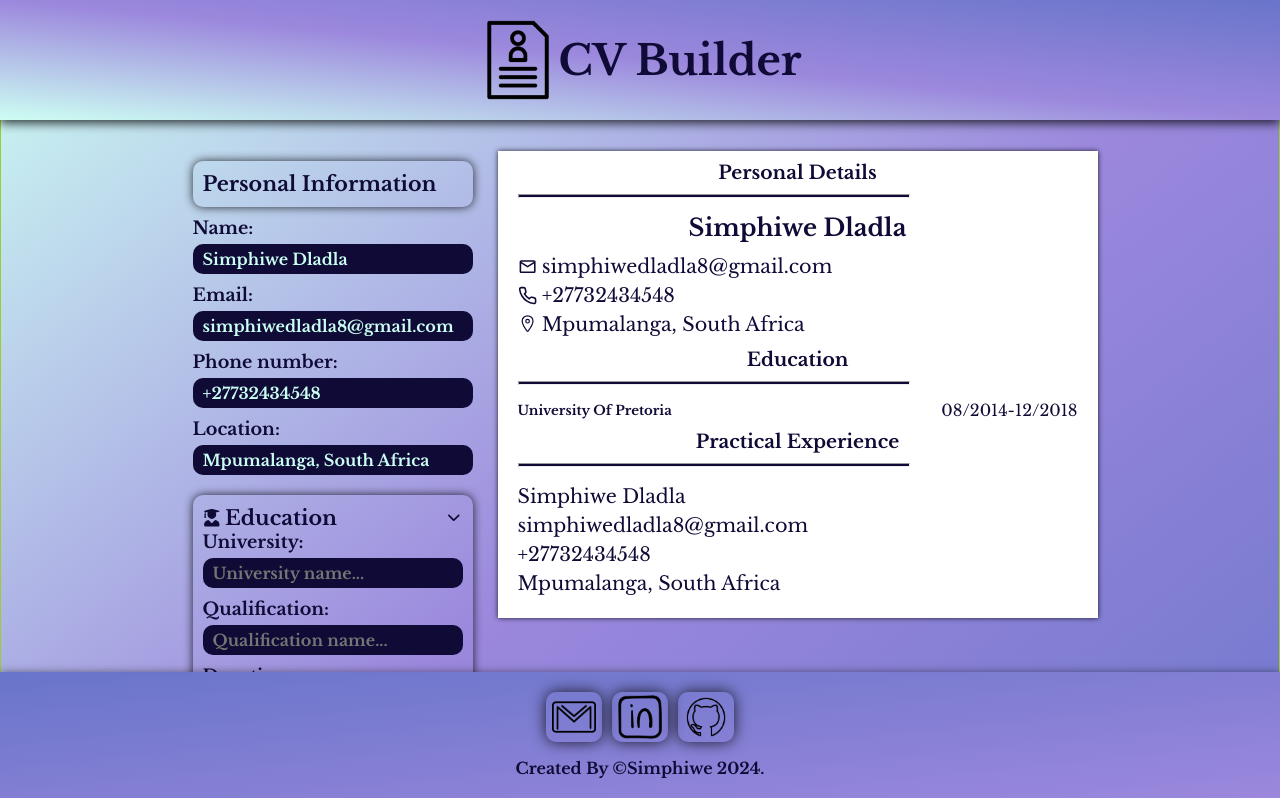
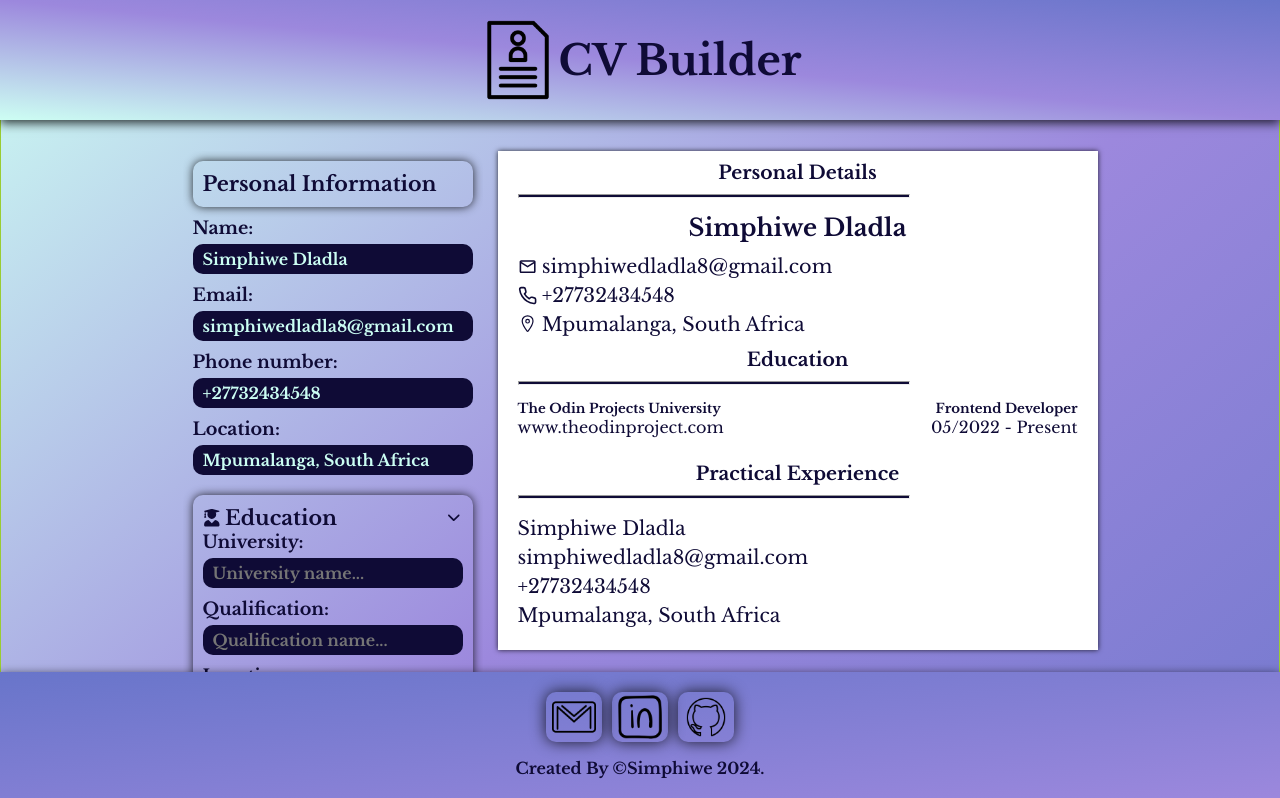
Before and after one commit to DeeBest/mrovaBizAdmin, a React (Vite) app: page / in a window 1280 px wide. Shown: the top 798 px of the page. Built offline with nearby package versions, Linux system fonts and the light colour scheme.

Commit message:
added state for updating education experience

```diff
--- a/src/components/CvDisplay.jsx
+++ b/src/components/CvDisplay.jsx
@@ -26,9 +26,19 @@ const CvDisplay = (props) => {
       <section className="educational-experience">
         <h3>Education</h3>
         <hr />
-        <div className="qualification-details">
-          <h5 className="university-name">University Of Pretoria</h5>
-          <span>08/2014-12/2018</span>
+        <div className="qualification-container">
+          <div className="qualification-details">
+            <h5 className="university-name">
+              {props.qualifications.universityName}
+            </h5>
+            <h5 className="qualification-name">
+              {props.qualifications.qualificationName}
+            </h5>
+          </div>
+          <div className="qualification-details">
+            <span>{props.qualifications.location}</span>
+            <span>{props.qualifications.duration}</span>
+          </div>
         </div>
       </section>
       <section className="practical-experience">
--- a/src/components/CvForm.jsx
+++ b/src/components/CvForm.jsx
@@ -2,8 +2,26 @@
 import { IoIosArrowDown } from 'react-icons/io';
 import { FaUserGraduate } from 'react-icons/fa';
 import { FaBriefcase } from 'react-icons/fa6';
+import { useState } from 'react';
 
 const CvForm = (props) => {
+  const [educationExperience, setEducationExperience] = useState({
+    universityName: '',
+    qualification: '',
+    duration: '',
+    location: '',
+  });
+
+  const addQualification = () => {
+    props.setQualifications({
+      ...props.qualifications,
+      universityName: educationExperience.universityName,
+      qualificationName: educationExperience.qualification,
+      duration: educationExperience.duration,
+      location: educationExperience.location,
+    });
+  };
+
   return (
     <div className="cv-form">
       <h3 className="add-experience">Personal Information</h3>
@@ -79,6 +97,13 @@ const CvForm = (props) => {
               name="universityName"
               id="universityName"
               placeholder="University name..."
+              value={educationExperience.universityName}
+              onChange={(e) =>
+                setEducationExperience({
+                  ...educationExperience,
+                  universityName: e.target.value,
+                })
+              }
             />
             <label htmlFor="qualification">Qualification:</label>
             <input
@@ -86,10 +111,45 @@ const CvForm = (props) => {
               name="qualification"
               id="qualification"
               placeholder="Qualification name..."
+              value={educationExperience.qualification}
+              onChange={(e) =>
+                setEducationExperience({
+                  ...educationExperience,
+                  qualification: e.target.value,
+                })
+              }
+            />
+            <label htmlFor="location">Location:</label>
+            <input
+              type="text"
+              name="location"
+              id="location"
+              placeholder="Location..."
+              value={educationExperience.location}
+              onChange={(e) =>
+                setEducationExperience({
+                  ...educationExperience,
+                  location: e.target.value,
+                })
+              }
             />
             <label htmlFor="duration">Duration:</label>
-            <input type="text" name="duration" id="duration" />
-            <button className="save-education-btn">Save</button>
+            <input
+              type="text"
+              name="duration"
+              id="duration"
+              placeholder="Duration..."
+              value={educationExperience.duration}
+              onChange={(e) =>
+                setEducationExperience({
+                  ...educationExperience,
+                  duration: e.target.value,
+                })
+              }
+            />
+            <button onClick={addQualification} className="save-education-btn">
+              Save
+            </button>
           </form>
         </div>
       </div>
--- a/src/components/Main.jsx
+++ b/src/components/Main.jsx
@@ -10,13 +10,25 @@ const Main = () => {
     location: 'Mpumalanga, South Africa',
   });
 
+  const [qualifications, setQualifications] = useState({
+    universityName: 'The Odin Projects University',
+    qualificationName: 'Frontend Developer',
+    duration: '05/2022 - Present',
+    location: 'www.theodinproject.com',
+  });
+
   return (
     <main>
       <CvForm
         personalDetails={personalDetails}
         setPersonalDetails={setPersonalDetails}
+        qualifications={qualifications}
+        setQualifications={setQualifications}
       />
-      <CvDisplay personalDetails={personalDetails} />
+      <CvDisplay
+        personalDetails={personalDetails}
+        qualifications={qualifications}
+      />
     </main>
   );
 };
--- a/src/index.css
+++ b/src/index.css
@@ -172,6 +172,9 @@ hr {
   background-color: #0f0b36;
   margin-bottom: 15px;
 }
+.qualification-container {
+  margin-bottom: 15px;
+}
 .qualification-details {
   display: flex;
   align-items: center;
```
